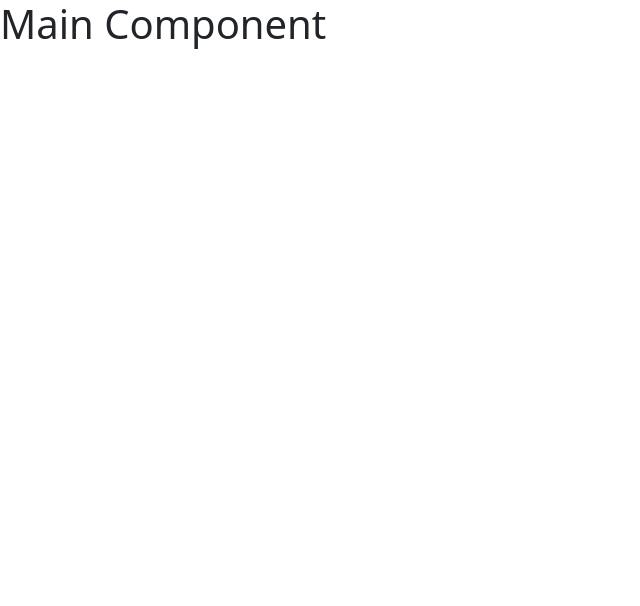
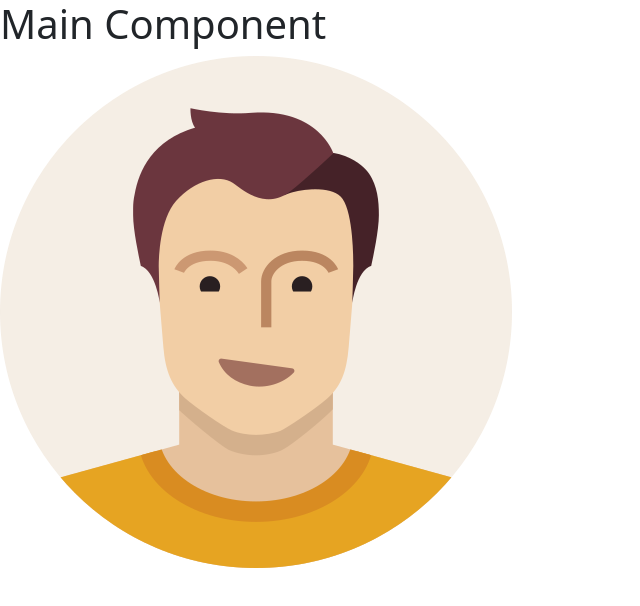
Before and after one commit to felipe-tiburcio/spring-angular-crud-front, an Angular app: page / in a window 1280 px wide. Shown: the top 606 px of the page, without its empty margins (0-640 px from the left). Built offline with nearby package versions, Linux system fonts and the light colour scheme.

Commit message:
user icon added

```diff
--- a/src/app/main/main.component.html
+++ b/src/app/main/main.component.html
@@ -1 +1,2 @@
 <h1>Main Component</h1>
+<img src="assets/user-icon.png" alt="user-icon">
```
Also changed, not shown: src/assets/user-icon.png (added).
